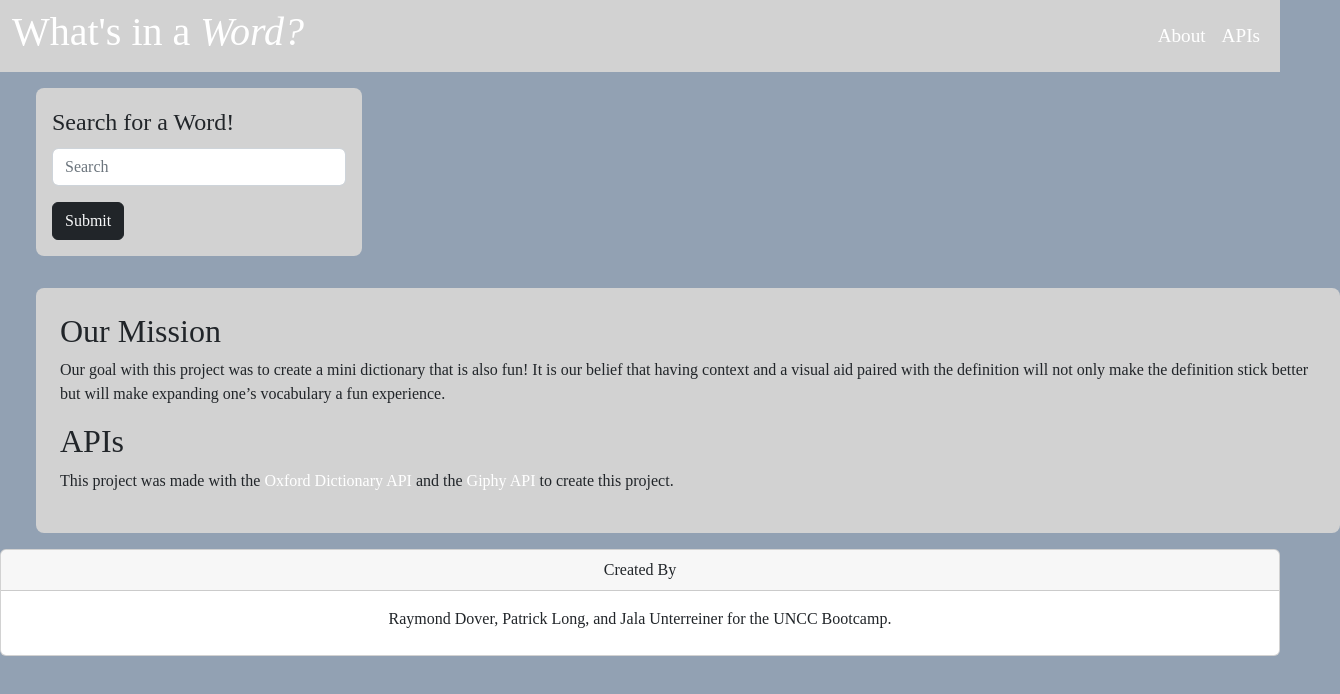
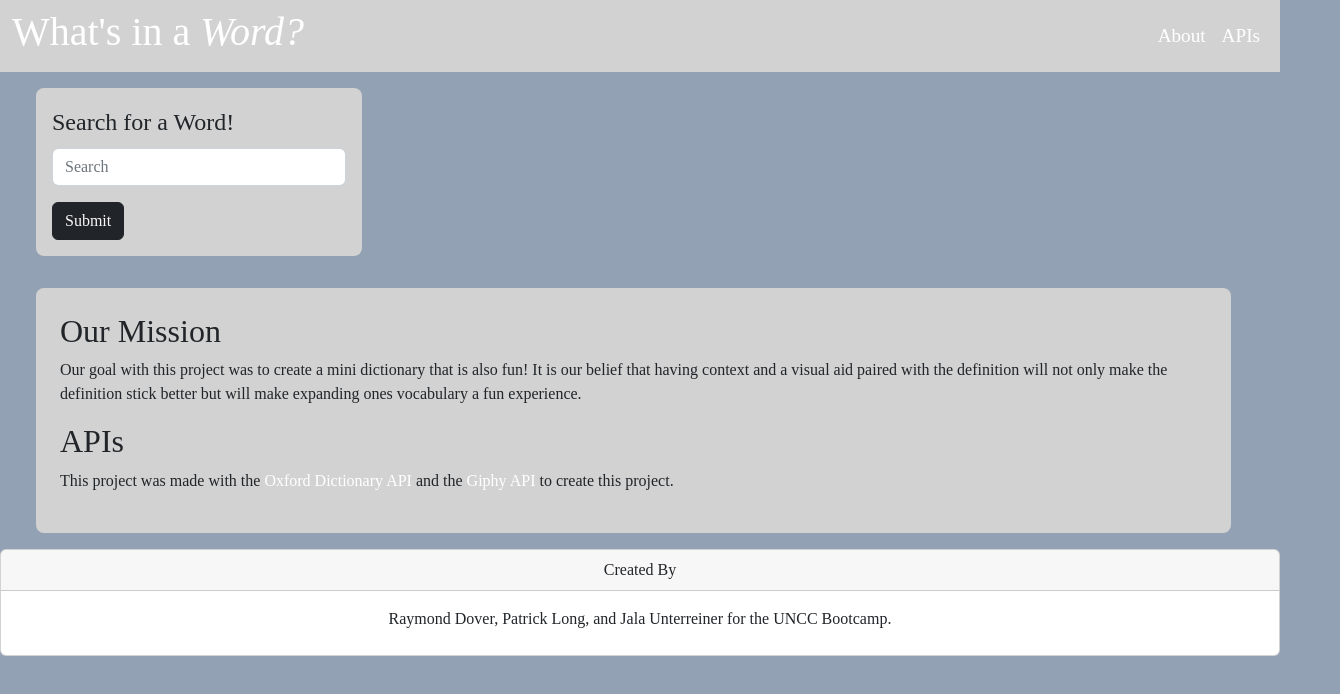
Before and after one commit to raydover/project-01, a plain HTML site: page index.html in a window 1280 px wide. Shown: the whole page, 1340 px wide, since content can reach past the window. Drawn offline with nearby package versions, Linux system fonts and the light colour scheme; a web font is replaced by a local one.

Commit message:
commiting edit to fix alinnment issues HTML

```diff
--- a/index.html
+++ b/index.html
@@ -58,18 +58,16 @@
 
     <!-- Container for group and API info -->
     <section class="row">
-        <div class="flex-direction: column col-12 p-4 my-3 mx-5 text-dark about-box">
+        <div class="flex-direction: column col-11 p-4 my-3 mx-5 text-dark about-box">
             <h2 id="about"> Our Mission </h2>
             <p>Our goal with this project was to create a mini dictionary that is also fun! It is our belief that having
                 context and a visual aid paired with the definition will not only make the definition stick better but
-                will make expanding one’s vocabulary a fun experience. </p>
+                will make expanding ones vocabulary a fun experience. </p>
             <h2 id="api">APIs</h2>
             <p>This project was made with the <a href="https://developer.oxforddictionaries.com/" target="_blank">
                     Oxford Dictionary API</a> and the <a href="https://developers.giphy.com/docs/api/" target="_blank">
                     Giphy API</a> to create this project. </p>
         </div>
-
-
     </section>
 
     <!-- Footer -->
```
Also changed, not shown: assets/style.css (+13 -3 lines).
